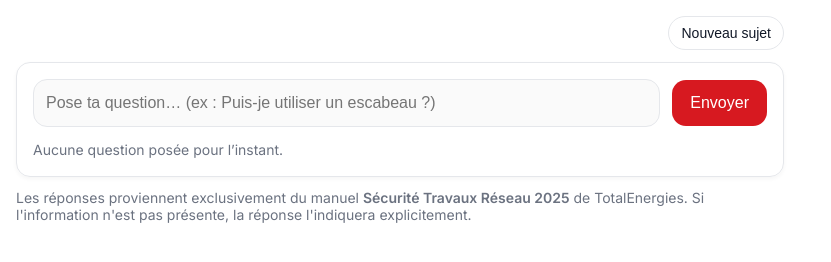
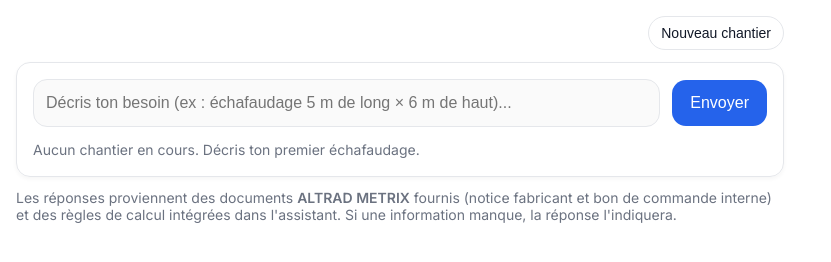
Before and after one commit to pierrehouillon/Assistant-IA-QHSSE-TOTAL, a website: page index.html in a window 1280 px wide. Shown: the whole page, without its empty margins (0-831 px from the left). Drawn offline with Linux system fonts and the light colour scheme.

Commit message:
Update index.html

```diff
--- a/index.html
+++ b/index.html
@@ -3,15 +3,14 @@
 <head>
   <meta charset="utf-8" />
   <meta name="viewport" content="width=device-width,initial-scale=1,maximum-scale=1,viewport-fit=cover" />
-  <title>Assistant Sécurité Réseau 2025</title>
+  <title>Assistant Échafaudage ALTRAD METRIX</title>
 
-  <!-- Police Inter (comme Glide) -->
   <link href="https://fonts.googleapis.com/css2?family=Inter:wght@400;500;600&display=swap" rel="stylesheet">
 
   <style>
     :root{
-      --gap:12px; --radius:14px; --border:#e5e7eb; --muted:#6b7280; --primary:#d71920;
-      --bg-soft:#fafafa; --ok:#059669;
+      --gap:12px; --radius:14px; --border:#e5e7eb; --muted:#6b7280; --primary:#2563eb;
+      --bg-soft:#fafafa;
     }
     *{box-sizing:border-box}
     body{
@@ -53,7 +52,7 @@
       border:none; background:var(--primary); color:#fff; font-weight:500; cursor:pointer;
       transition:background .2s;
     }
-    button.primary:hover{background:#b41319}
+    button.primary:hover{background:#1d4ed8}
 
     .answer{white-space:pre-wrap; line-height:1.5; margin-top:12px}
     .muted{color:var(--muted); font-size:14px; margin-top:10px}
@@ -67,23 +66,22 @@
 </head>
 <body>
 
-  <!-- Barre discrète : bouton + confirmation -->
   <div class="topbar">
-    <span id="flash" class="flash">🆕 Nouveau sujet lancé</span>
-    <button id="newTopic" class="ghost-btn" aria-label="Nouveau sujet">Nouveau sujet</button>
+    <span id="flash" class="flash">🆕 Nouveau chantier</span>
+    <button id="newTopic" class="ghost-btn" aria-label="Nouveau chantier">Nouveau chantier</button>
   </div>
 
   <div class="card">
     <div class="row" style="margin-bottom:12px;">
-      <input id="q" placeholder="Pose ta question… (ex : Puis-je utiliser un escabeau ?)" />
+      <input id="q" placeholder="Décris ton besoin (ex : échafaudage 5 m de long × 6 m de haut)..." />
       <button id="go" class="primary">Envoyer</button>
     </div>
-    <div id="out" class="answer muted">Aucune question posée pour l’instant.</div>
+    <div id="out" class="answer muted">Aucun chantier en cours. Décris ton premier échafaudage.</div>
   </div>
 
   <p class="muted">
-    Les réponses proviennent exclusivement du manuel <strong>Sécurité Travaux Réseau 2025</strong> de TotalEnergies.
-    Si l'information n'est pas présente, la réponse l'indiquera explicitement.
+    Les réponses proviennent des documents <strong>ALTRAD METRIX</strong> fournis (notice fabricant et bon de commande interne)
+    et des règles de calcul intégrées dans l'assistant. Si une information manque, la réponse l'indiquera.
   </p>
 
   <script>
@@ -95,8 +93,8 @@
     const newBtn = document.getElementById("newTopic");
     const flash = document.getElementById("flash");
 
-    // On retient le thread courant en local pour enchaîner les questions
-    let threadId = localStorage.getItem("q_thread") || null;
+    // Thread pour ce chantier (comme QHSSE, mais clé différente)
+    let threadId = localStorage.getItem("metrix_thread") || null;
 
     function showFlash() {
       flash.classList.add("show");
@@ -105,11 +103,11 @@
 
     function startNewTopic() {
       threadId = null;
-      localStorage.removeItem("q_thread");
+      localStorage.removeItem("metrix_thread");
       qEl.value = "";
       qEl.focus();
       outEl.classList.add("muted");
-      outEl.textContent = "Nouveau sujet démarré. Pose ta première question.";
+      outEl.textContent = "Nouveau chantier démarré. Donne-moi la longueur et la hauteur de ta façade.";
       showFlash();
     }
 
@@ -117,7 +115,7 @@
       const question = qEl.value.trim();
       if (!question) return;
 
-      outEl.textContent = "⏳ Recherche dans le document…";
+      outEl.textContent = "⏳ Calcul de l'échafaudage en cours…";
       outEl.classList.add("loading");
 
       try {
@@ -128,16 +126,13 @@
         });
         const data = await r.json();
 
-        // on mémorise le thread renvoyé (pour conversation continue)
         if (data?.threadId) {
           threadId = data.threadId;
-          localStorage.setItem("q_thread", threadId);
+          localStorage.setItem("metrix_thread", threadId);
         }
 
         outEl.classList.remove("muted");
         outEl.textContent = data?.answer || "❌ Pas de réponse.";
-
-        // vider le champ et remettre le focus
         qEl.value = "";
         qEl.focus();
       } catch (e) {
@@ -152,7 +147,7 @@
     goEl.addEventListener("click", ask);
     qEl.addEventListener("keydown", (e)=>{ if(e.key==="Enter") ask(); });
 
-    // Support test avec ?q=
+    // Support test ?q=... pour démo rapide
     const u = new URL(window.location.href);
     const initial = u.searchParams.get("q");
     if (initial) { startNewTopic(); qEl.value = initial; ask(); }
```
